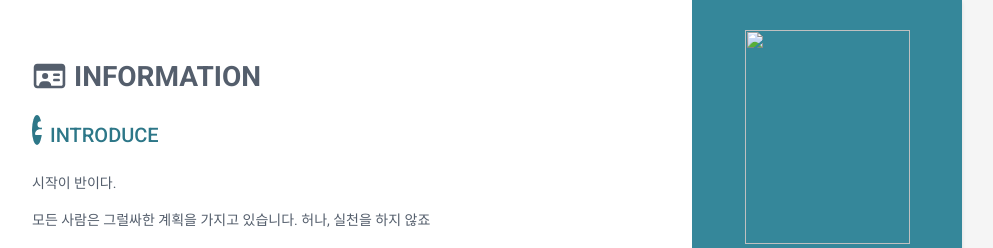
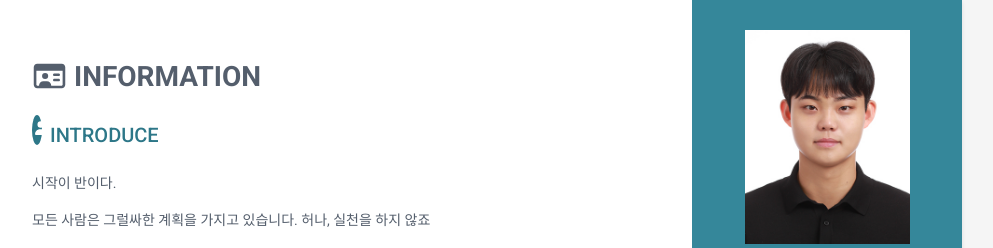
Before and after one commit to sunghun0311/sunghun0311.github.io, a plain HTML site: page index.html in a window 1280 px wide. Shown: the top 248 px of the page, without its empty margins (173-1166 px from the left). Drawn offline with Linux system fonts and the light colour scheme.

Commit message:
Update index.html

```diff
--- a/index.html
+++ b/index.html
@@ -24,7 +24,7 @@
     <div class="wrapper">
         <div class="sidebar-wrapper">
             <div class="profile-container">
-                <img class="profile" src="assets/images/p1.img" alt="" style="width: 165px; height: 214px;"/>
+                <img class="profile" src="assets/images/p1.jpg" alt="" style="width: 165px; height: 214px;"/>
                 <h1 class="name">원성현</h1>
                 <h3 class="tagline">꿈이 큰 개발자</h3>
             </div><!--//profile-container-->
```
